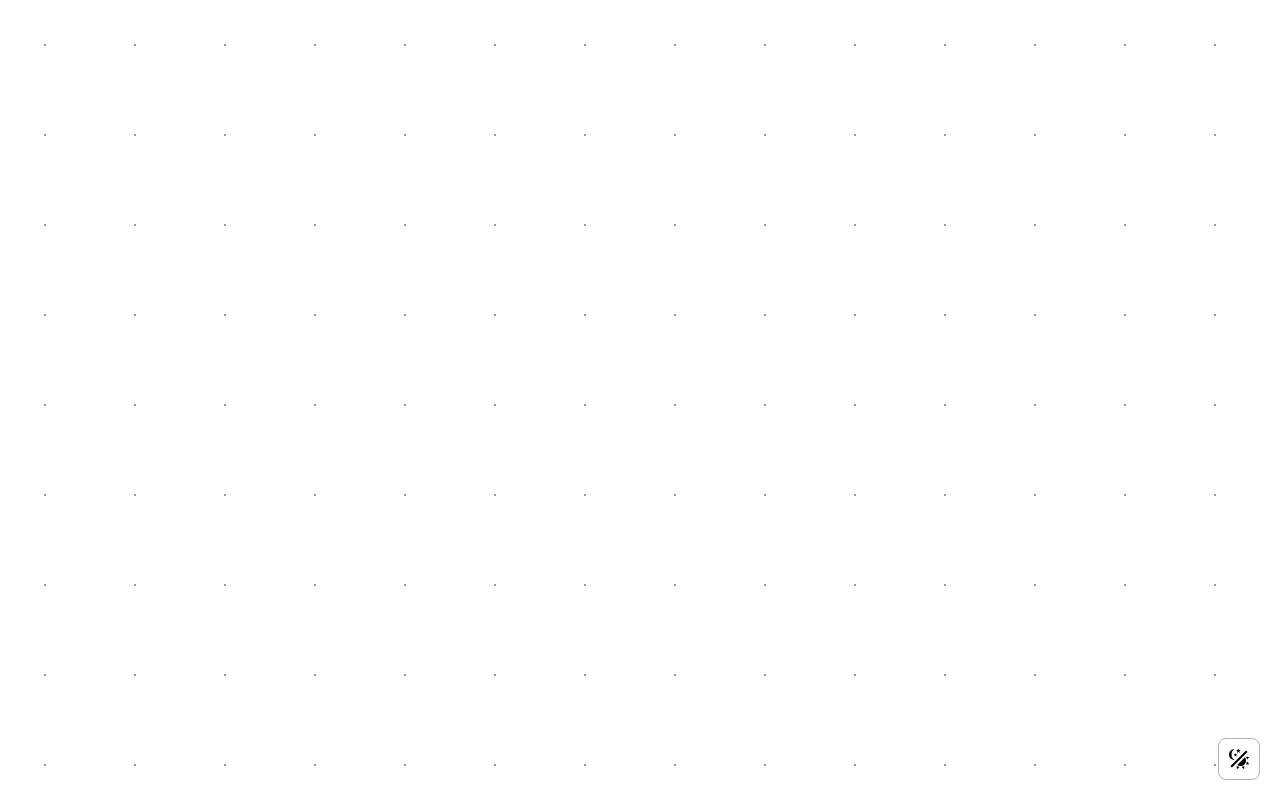
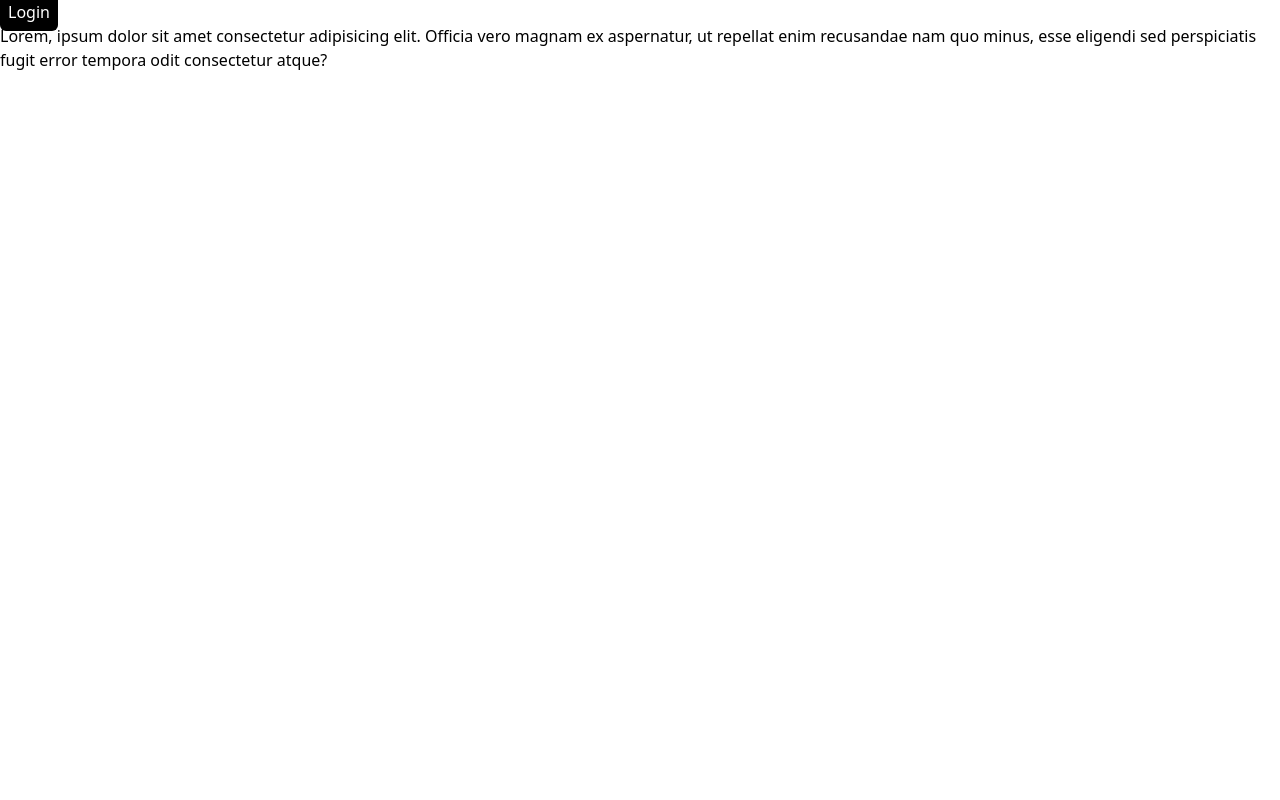
Before and after one commit to dimasmaulana-ach/test-frontend-dot-online-store, a React (Vite) app: page / in a window 1280 px wide. Built offline with nearby package versions, Linux system fonts and the light colour scheme.

Commit message:
Update unauth.tsx

```diff
--- a/src/router/unauth.tsx
+++ b/src/router/unauth.tsx
@@ -1,4 +1,6 @@
 import Loaders from "@/components/loading/loaders";
+import LandingPages from "@/features/landing/pages/landing";
+import LandingLayouts from "@/layouts/landing";
 import NoLayouts from "@/layouts/no-layouts";
 import React from "react";
 import { RouteObject } from "react-router-dom";
@@ -9,6 +11,20 @@ const RegisterPages = React.lazy(
 );
 
 export const route_unauth: RouteObject[] = [
+  {
+    path: "/",
+    element: <LandingLayouts />,
+    children: [
+      {
+        path: "",
+        element: (
+          <React.Suspense fallback={<Loaders isFullScreen />}>
+            <LandingPages />
+          </React.Suspense>
+        ),
+      },
+    ],
+  },
   {
     path: "/",
     element: <NoLayouts />,
```
